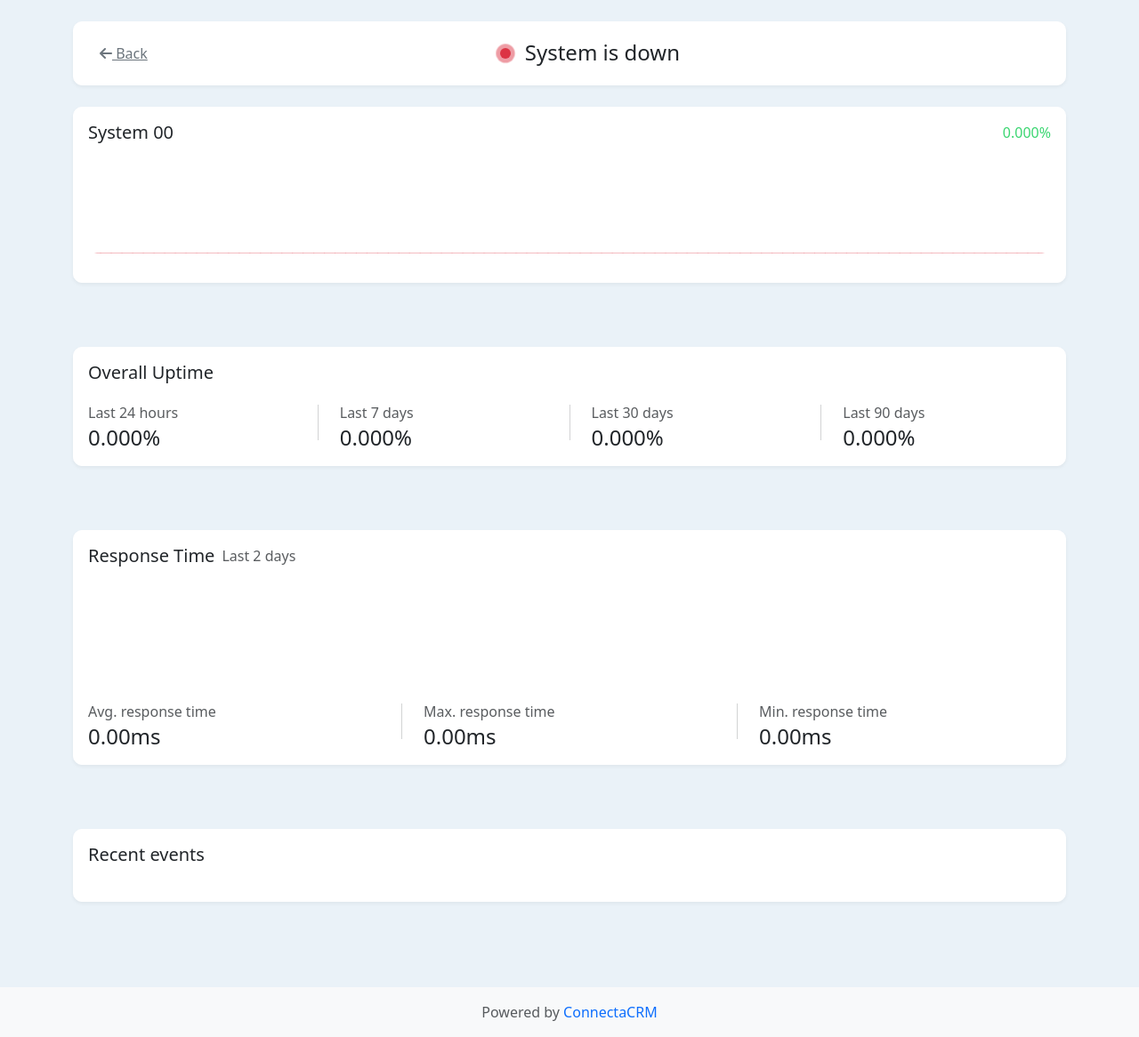
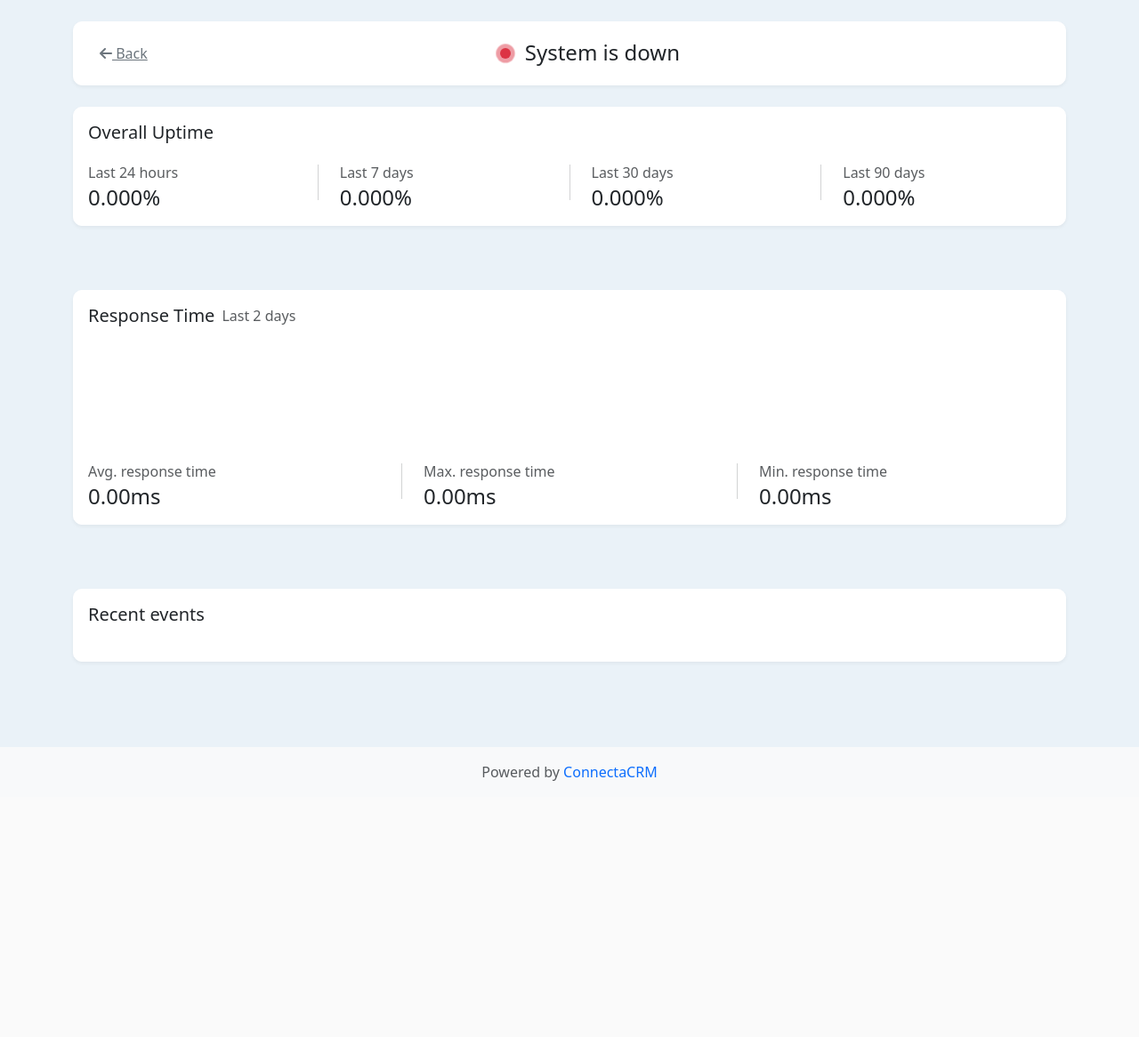
Before and after one commit to connecta-soft/crm-system-status, a Flask app: template templates/monitor_detail.html in a window 1280 px wide. Shown: the part 62-1228 px from the top of the page at 89% size. After the commit the page ends 940 px from the top, so only its background shows below. Run offline with Flask 3, Linux system fonts and the light colour scheme; the template is opened without the code that fills it, so the values that code supplies are empty.

Commit message:
Restored to '5c223e6c01737d9378c93c71772893209396fad2'
Replit-Restored-To:5c223e6c01737d9378c93c71772893209396fad2

```diff
--- a/static/js/status.js
+++ b/static/js/status.js
@@ -58,14 +58,29 @@ function initializeUptimeCharts() {
         const threeMonthsAgo = new Date(today);
         threeMonthsAgo.setMonth(today.getMonth() - 3);
 
-        // Generate data for last 90 days
+        // Generate sample data for last 90 days
         const data = Array(90).fill(null).map((_, i) => {
             const date = new Date(today);
             date.setDate(date.getDate() - (90 - i));
-            return {
-                value: isUp ? (Math.random() * 5 + 95) : 0, // 95-100% for up systems, 0% for down
-                date: date
-            };
+
+            if (isUp) {
+                // Set specific value for January 1st, 2025
+                if (date.getMonth() === 0 && date.getDate() === 1 && date.getFullYear() === 2025) {
+                    return {
+                        value: 89.272,
+                        date: date
+                    };
+                }
+                return {
+                    value: 95 + (Math.random() * 5), // Generate values between 95-100%
+                    date: date
+                };
+            } else {
+                return {
+                    value: 0, // 0% for down systems
+                    date: date
+                };
+            }
         });
 
         charts[monitorId] = new Chart(ctx, {
@@ -73,14 +88,14 @@ function initializeUptimeCharts() {
             data: {
                 labels: data.map(d => d.date),
                 datasets: [{
-                    data: data.map(d => ({ x: d.date, y: d.value })),
+                    data: data.map(d => ({ x: d.date, y: 100 })), // Set all bars to full height
                     backgroundColor: isUp ?
                         data.map(d => d.value >= 95 ? '#3bd671' : '#dc3545') : // Green for >=95%, red for <95%
-                        '#dc3545', // Red for down systems
+                        '#e9ecef', // Light gray for down systems
                     borderWidth: 0,
-                    barPercentage: 1,
-                    categoryPercentage: 1,
-                    borderRadius: 0
+                    barPercentage: 0.8,
+                    categoryPercentage: 0.9,
+                    borderRadius: 4
                 }]
             },
             options: {
@@ -94,33 +109,35 @@ function initializeUptimeCharts() {
                         enabled: true,
                         mode: 'index',
                         intersect: false,
+                        position: 'nearest',
+                        yAlign: 'bottom',
+                        xAlign: 'center',
                         callbacks: {
                             label: function(context) {
-                                return `Uptime: ${context.raw.y.toFixed(3)}%`;
+                                const value = isUp ? data[context.dataIndex].value : 0;
+                                const displayValue = value >= 95 ? 100 : value;
+                                return `Uptime: ${displayValue.toFixed(3)}%`;
                             },
                             title: function(context) {
-                                return new Date(context[0].label).toLocaleDateString();
+                                const date = new Date(context[0].label);
+                                return date.toLocaleDateString();
                             }
                         },
                         backgroundColor: 'rgba(0, 0, 0, 0.8)',
                         padding: 10,
-                        displayColors: false
+                        displayColors: false,
+                        caretPadding: 15,
+                        caretSize: 0
                     }
                 },
                 scales: {
                     x: {
-                        display: false,
-                        grid: {
-                            display: false
-                        }
+                        display: false
                     },
                     y: {
                         display: false,
                         min: 0,
-                        max: 100,
-                        grid: {
-                            display: false
-                        }
+                        max: 100
                     }
                 },
                 animation: false
--- a/templates/monitor_detail.html
+++ b/templates/monitor_detail.html
@@ -23,27 +23,7 @@
             </div>
 
             <div class="row g-4">
-                <!-- Uptime Chart -->
-                <div class="col-12">
-                    <div class="card">
-                        <div class="card-body">
-                            <div class="d-flex justify-content-between align-items-center mb-4">
-                                <h2 class="h5 mb-0">System {{ monitor.id | string | zfill(2) }}</h2>
-                                <span class="uptime-percentage {% if monitor.uptime == 0.000 %}text-danger{% endif %}">
-                                    {{ "%.3f"|format(monitor.uptime) }}%
-                                </span>
-                            </div>
-                            <div class="uptime-graph" style="height: 100px;">
-                                <canvas class="uptime-chart"
-                                    data-monitor-id="{{ monitor.id }}"
-                                    data-status="{{ 'up' if monitor.status == 'Up' else 'down' }}">
-                                </canvas>
-                            </div>
-                        </div>
-                    </div>
-                </div>
-
-                <!-- Overall Uptime -->
+                <!-- Uptime Cards -->
                 <div class="col-12">
                     <div class="card">
                         <div class="card-body">
```
Also changed, not shown: attached_assets/image_1735946937342.png (deleted).
